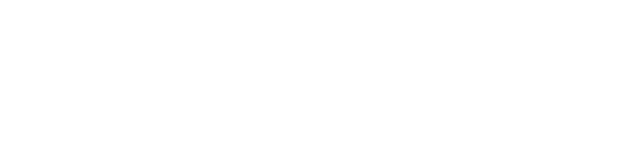
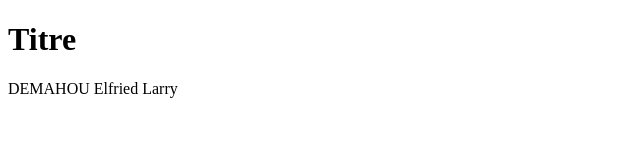
Before and after one commit to larry792/mon_cv, a plain HTML site: page index.html in a window 1280 px wide. Shown: the whole page, without its empty margins (0-640 px from the left). Drawn offline with Linux system fonts and the light colour scheme.

Commit message:
mise en place de la section titre

```diff
--- a/index.html
+++ b/index.html
@@ -7,6 +7,7 @@
     <title>Document</title>
 </head>
 <body>
-
+    <h1>Titre</h1>
+    <p>DEMAHOU Elfried Larry</p>
 </body>
 </html>
```
